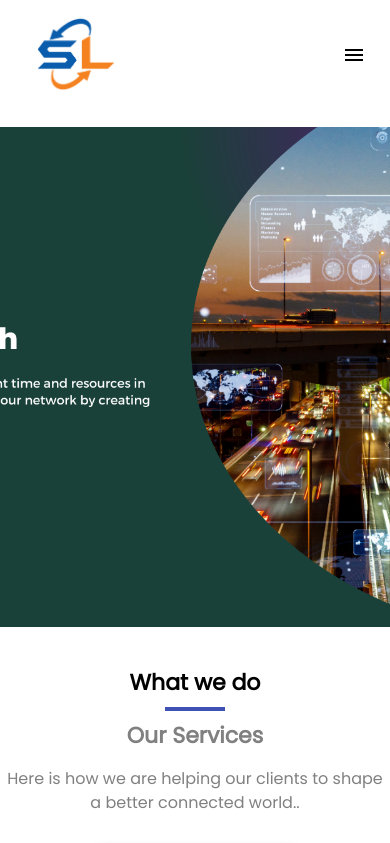
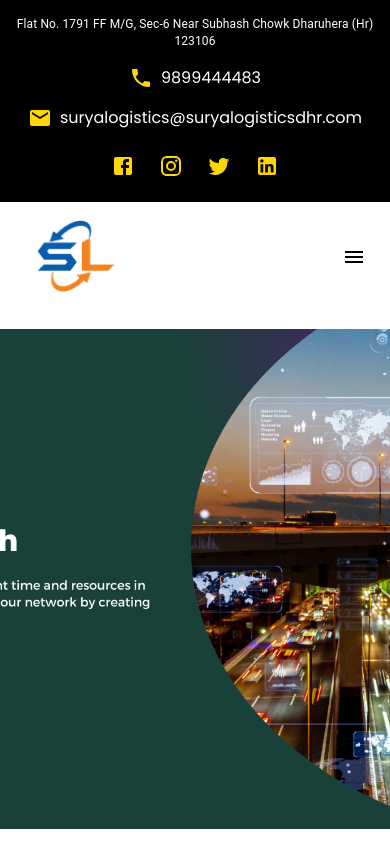
Before and after one commit to ritesh-18/Freelancing01, a React (Vite) app: page / in a window 390 px wide. Shown: the top 843 px of the page. Built offline with nearby package versions, Linux system fonts and the light colour scheme; grey boxes are pictures that could not be loaded.

Commit message:
responsive-2

```diff
--- a/src/components/Navbar.jsx
+++ b/src/components/Navbar.jsx
@@ -40,6 +40,7 @@ const Navbar = () => {
             mb: { xs: 2, lg: 0 },
             wordBreak: "break-word", // Break words if they overflow on smaller screens
             maxWidth: "100%", // Prevent text from overflowing
+            fontSize: { xs: "0.75rem", sm: "0.875rem", lg: "1rem" }, // Responsive font size
           }}
         >
           Flat No. 1791 FF M/G, Sec-6 Near Subhash Chowk Dharuhera (Hr) 123106
--- a/src/pages/Home.jsx
+++ b/src/pages/Home.jsx
@@ -11,7 +11,7 @@ import abc from "../assets/images/clients/HMEL-Logo.png"
 const Home = () => {
   return (
     <div className='h-12'>
-      {/* <Navbar /> */}
+      <Navbar />
       <Nav2Bar/>
       <Carousel/>
       <div style={{textAlign:"center" , fontSize:"22px" , fontWeight:"bold" , marginTop:"5px"}}>What we do</div>
```
